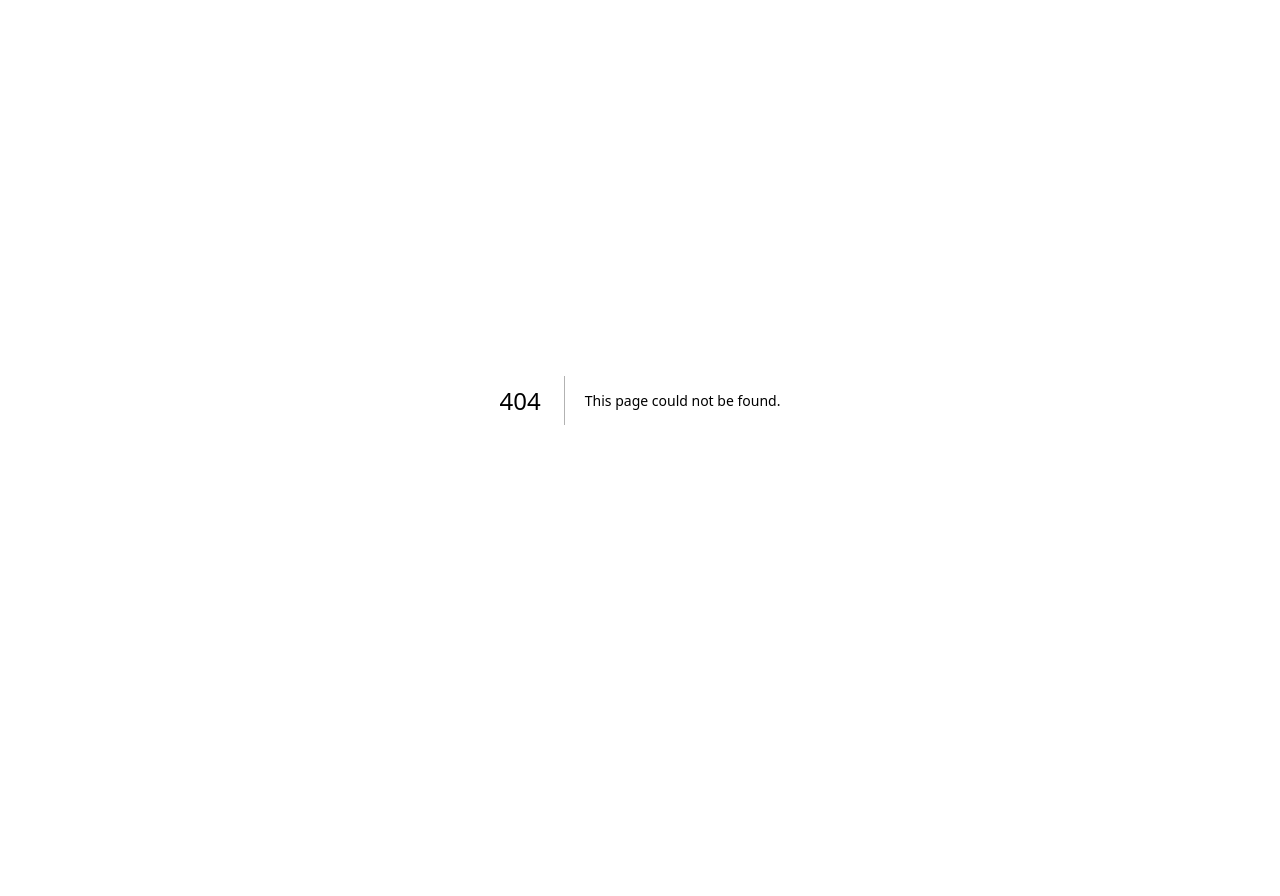
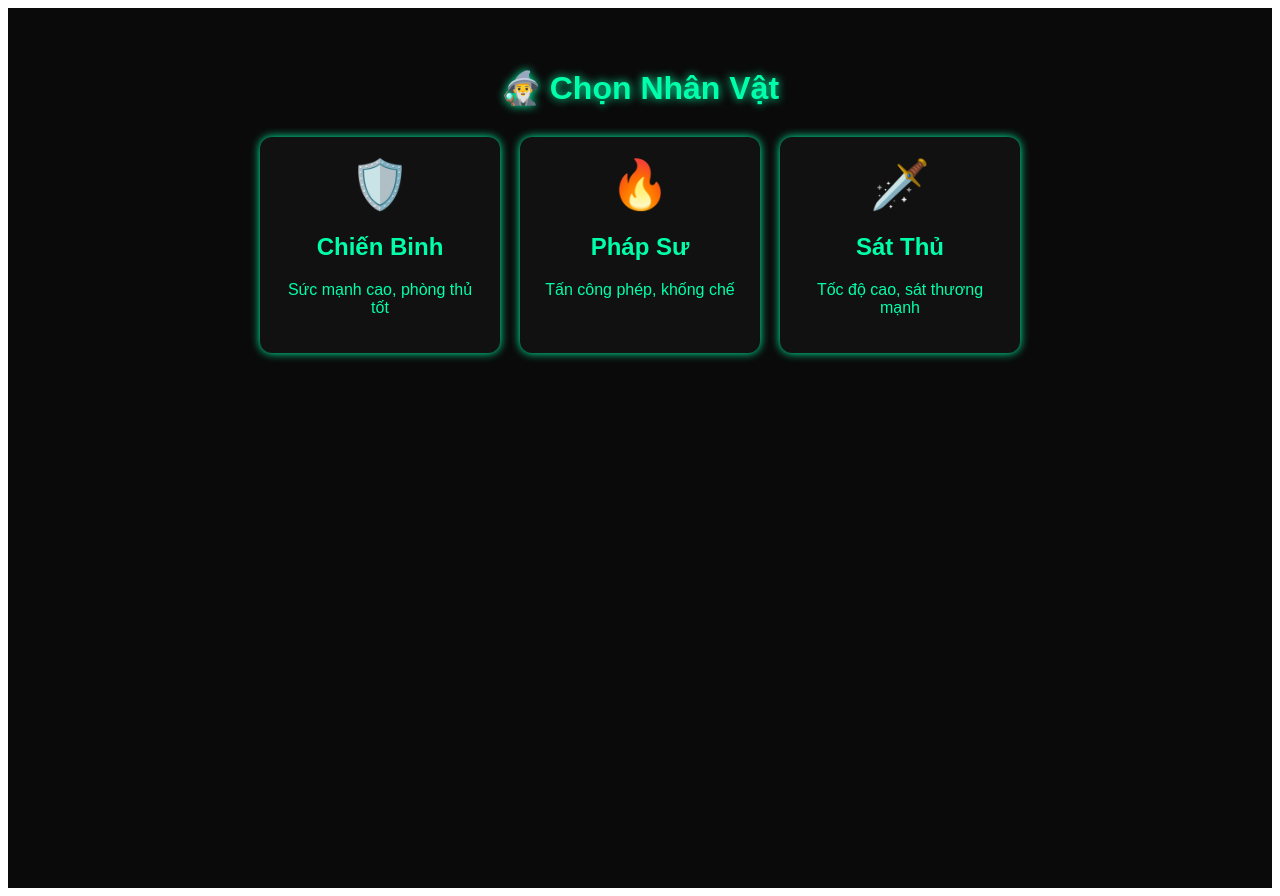
Before and after one commit to Nguyen93-Arena/Arena-Pi, a Next.js app in the folder frontend/: page /select-character in a window 1280 px wide. Before the commit this address had no page. Before the commit the page ends 800 px from the top, so only its background shows below. Built offline with nearby package versions, Linux system fonts and the light colour scheme.

Commit message:
Create select-character.js

```diff
--- /dev/null
+++ b/frontend/pages/select-character.js
@@ -0,0 +1,85 @@
+import { useState } from "react";
+import { useRouter } from "next/router";
+
+export default function SelectCharacter() {
+  const router = useRouter();
+  const [selected, setSelected] = useState(null);
+
+  const characters = [
+    {
+      id: "warrior",
+      name: "Chiến Binh",
+      icon: "🛡️",
+      desc: "Sức mạnh cao, phòng thủ tốt",
+    },
+    {
+      id: "mage",
+      name: "Pháp Sư",
+      icon: "🔥",
+      desc: "Tấn công phép, khống chế",
+    },
+    {
+      id: "assassin",
+      name: "Sát Thủ",
+      icon: "🗡️",
+      desc: "Tốc độ cao, sát thương mạnh",
+    },
+  ];
+
+  const handleSelect = (char) => {
+    setSelected(char.id);
+    localStorage.setItem("arenaPiCharacter", char.id);
+    alert(`Đã chọn: ${char.name}`);
+    router.push("/pvp"); // Chuyển sang PvP
+  };
+
+  return (
+    <main style={styles.page}>
+      <h1 style={styles.title}>🧙‍♂️ Chọn Nhân Vật</h1>
+      <div style={styles.list}>
+        {characters.map((char) => (
+          <div key={char.id} style={styles.card} onClick={() => handleSelect(char)}>
+            <div style={styles.icon}>{char.icon}</div>
+            <h2>{char.name}</h2>
+            <p>{char.desc}</p>
+          </div>
+        ))}
+      </div>
+    </main>
+  );
+}
+
+const styles = {
+  page: {
+    backgroundColor: "#0a0a0a",
+    color: "#00FFAA",
+    minHeight: "100vh",
+    padding: "40px 20px",
+    fontFamily: "'Orbitron', sans-serif",
+    textAlign: "center",
+  },
+  title: {
+    fontSize: "2rem",
+    marginBottom: "30px",
+    textShadow: "0 0 10px #00FFAA",
+  },
+  list: {
+    display: "flex",
+    justifyContent: "center",
+    flexWrap: "wrap",
+    gap: "20px",
+  },
+  card: {
+    backgroundColor: "#111",
+    borderRadius: "12px",
+    padding: "20px",
+    width: "200px",
+    cursor: "pointer",
+    boxShadow: "0 0 10px #00FFAA",
+    transition: "transform 0.2s",
+  },
+  icon: {
+    fontSize: "3rem",
+    marginBottom: "10px",
+  },
+};
```
